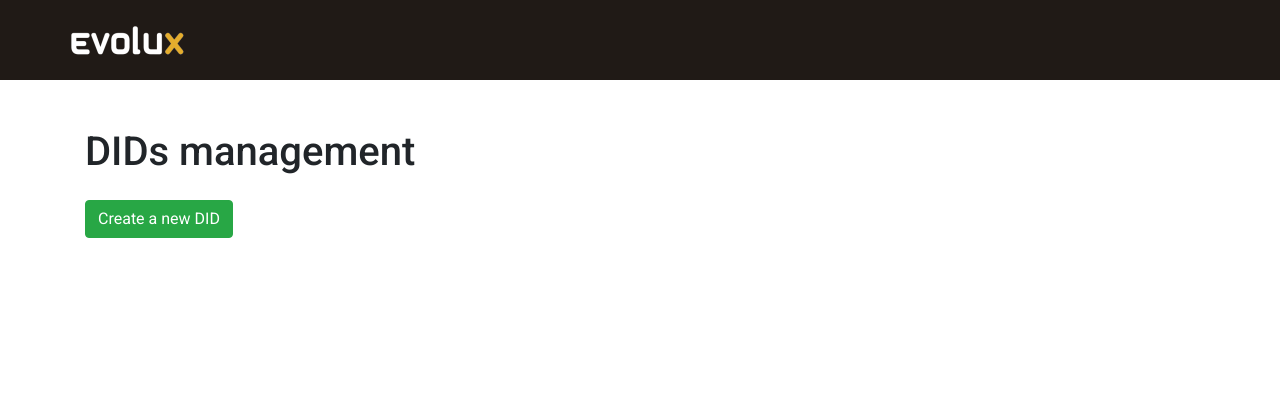
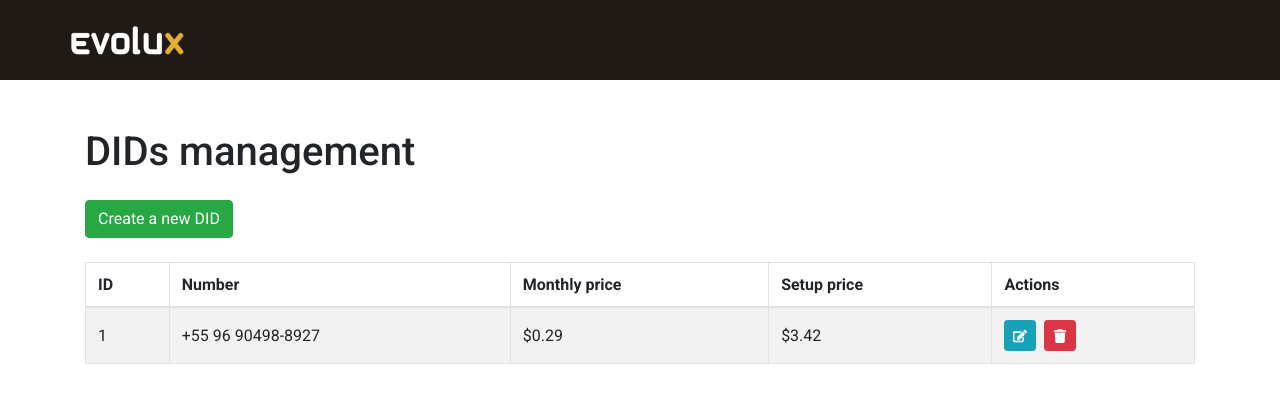
Before and after one commit to JoaoVSouto/evolux-phone-management, a React (Create React App) app: page / in a window 1280 px wide. Shown: the top 402 px of the page. Built offline with nearby package versions, Linux system fonts and the light colour scheme.

Commit message:
Create numbers table initial structure

```diff
--- a/src/App.js
+++ b/src/App.js
@@ -3,6 +3,7 @@ import Container from 'react-bootstrap/Container';
 import Header from './components/Header';
 import NumberCreation from './components/NumberCreation';
 import ToastContainer from './components/ToastContainer';
+import NumbersTable from './components/NumbersTable';
 
 function App() {
   return (
@@ -13,6 +14,8 @@ function App() {
         <h1>DIDs management</h1>
 
         <NumberCreation />
+
+        <NumbersTable />
       </Container>
 
       <ToastContainer />
--- /dev/null
+++ b/src/components/NumbersTable.js
@@ -0,0 +1,46 @@
+import { FaEdit, FaTrash } from 'react-icons/fa';
+
+import Table from 'react-bootstrap/Table';
+import Button from 'react-bootstrap/Button';
+
+function NumbersTable() {
+  return (
+    <Table striped bordered responsive className="mt-4 numbers-table">
+      <thead>
+        <tr>
+          <th>ID</th>
+          <th>Number</th>
+          <th>Monthly price</th>
+          <th>Setup price</th>
+          <th>Actions</th>
+        </tr>
+      </thead>
+
+      <tbody>
+        <tr>
+          <td>1</td>
+          <td>+55 96 90498-8927</td>
+          <td>$0.29</td>
+          <td>$3.42</td>
+          <td>
+            <div className="d-flex">
+              <Button variant="info" size="sm" title="Edit DID">
+                <FaEdit />
+              </Button>
+              <Button
+                variant="danger"
+                size="sm"
+                title="Delete DID"
+                className="ml-2"
+              >
+                <FaTrash />
+              </Button>
+            </div>
+          </td>
+        </tr>
+      </tbody>
+    </Table>
+  );
+}
+
+export default NumbersTable;
--- a/src/styles/_components.scss
+++ b/src/styles/_components.scss
@@ -1,2 +1,3 @@
 @import 'components/header';
 @import 'components/toast-container';
+@import 'components/numbers-table';
--- /dev/null
+++ b/src/styles/components/_numbers-table.scss
@@ -0,0 +1,5 @@
+.numbers-table {
+  tbody td {
+    @extend .align-middle;
+  }
+}
```
